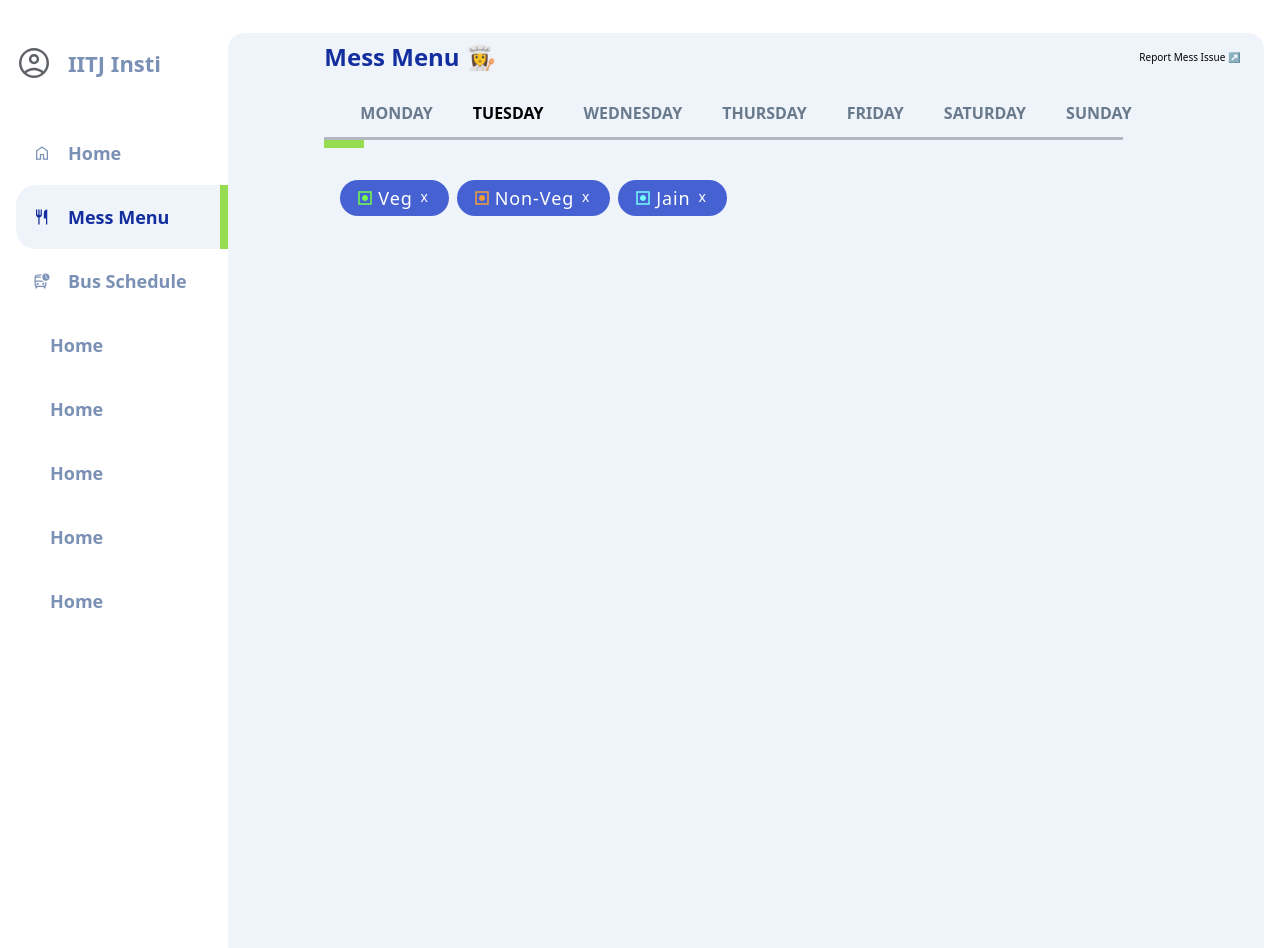
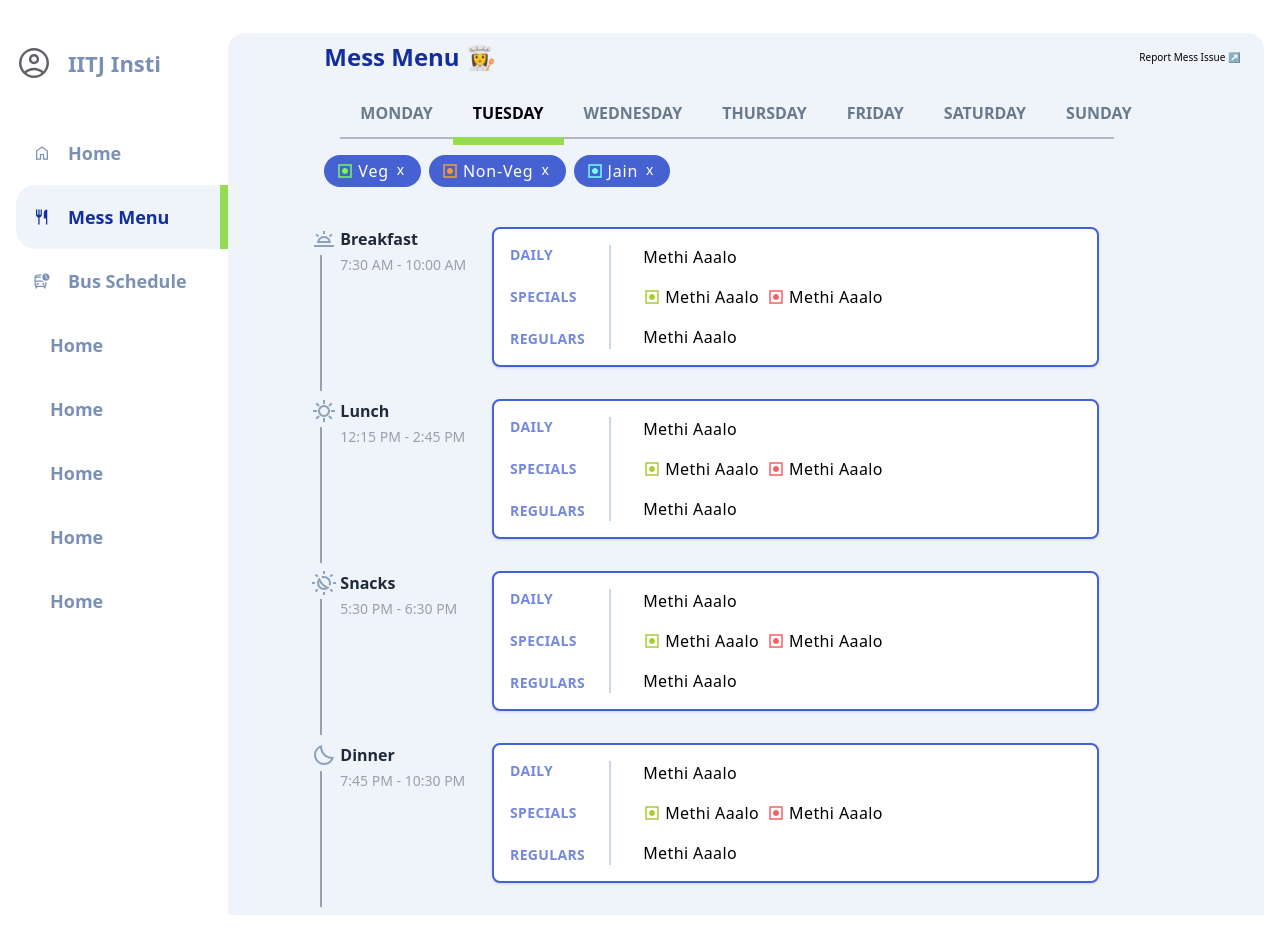
Before and after one commit to HerilMistry/IITJInstiWebApp, a React (Vite) app: page /messmenu in a window 1280 px wide. After the commit the page ends 915 px from the top, so only its background shows below. Built offline with nearby package versions, Linux system fonts and the light colour scheme.

Commit message:
modified:   package-lock.json 	modified:   package.json 	deleted:    src/components/MealTimeline.css 	deleted:    src/components/MealTimeline.js 	new file:   src/components/messmenu/MealTimeline.jsx 	modified:   src/pages/MessMenu.jsx

```diff
--- a/package.json
+++ b/package.json
@@ -13,6 +13,7 @@
     "@tailwindcss/vite": "^4.0.6",
     "react": "^19.0.0",
     "react-dom": "^19.0.0",
+    "react-icons": "^5.4.0",
     "react-router-dom": "^7.1.5",
     "tailwindcss": "^4.0.6"
   },
--- a/src/components/MealTimeline.js
+++ /dev/null
@@ -1,27 +0,0 @@
-import React from "react";
-import "./MealTimeline.css";
-
-const MealTimeline = () => {
-  return (
-    <div className="meal-timeline">
-      <div className="meal-time">
-        <span className="meal-name">☀️ Breakfast</span>
-        <span className="time">7:30 AM - 10:00 AM</span>
-      </div>
-      <div className="meal-time">
-        <span className="meal-name">🌞 Lunch</span>
-        <span className="time">12:15 PM - 2:45 PM</span>
-      </div>
-      <div className="meal-time">
-        <span className="meal-name">🌅 Snacks</span>
-        <span className="time">5:30 PM - 6:30 PM</span>
-      </div>
-      <div className="meal-time">
-        <span className="meal-name">🌙 Dinner</span>
-        <span className="time">7:45 PM - 10:30 PM</span>
-      </div>
-    </div>
-  );
-};
-
-export default MealTimeline;
--- /dev/null
+++ b/src/components/messmenu/MealTimeline.jsx
@@ -0,0 +1,95 @@
+import { useEffect, useState } from "react";
+
+const meals = [
+  { name: "Breakfast", time: "7:30 AM - 10:00 AM"},
+  { name: "Lunch", time: "12:15 PM - 2:45 PM"},
+  { name: "Snacks", time: "5:30 PM - 6:30 PM"},
+  { name: "Dinner", time: "7:45 PM - 10:30 PM"}
+];
+
+const timings = [[730, 1000], [1215, 1445], [1730, 1830], [1945, 2230]]
+
+
+export default function MealTimeline() {
+
+  const date = new Date;
+  const hours = date.getHours()
+  const mins = date.getMinutes()
+  const [time, setTime] = useState(hours * 100 + mins)
+
+
+  useEffect(() => {
+    const interval = setInterval(() => {
+      const date = new Date();
+      const newTime = date.getHours() * 100 + date.getMinutes();
+
+      setTime((prevTime) => {
+        if (prevTime !== newTime) {
+          return newTime;
+        }
+        return prevTime;
+      });
+    }, 1000); // Check every second
+
+    return () => clearInterval(interval); // Cleanup on unmount
+  }, []);
+
+
+  return (
+    <div className="w-full flex flex-col items-start pl-4 space-y-8 p-6">
+      {meals.map((meal, index) => (
+        <TimeSegement index={index} meal={meal} isActive={time>=timings[index][0] && time<=timings[index][1]}/>
+      ))}
+    </div>
+  );
+}
+
+function TimeSegement({index,meal,isActive}) {
+
+  const icons = [
+    <svg xmlns="http://www.w3.org/2000/svg" height="24px" viewBox="0 -960 960 960" width="24px" fill={(isActive)? '#0E2277':'#8BA2BA'}><path d="m734-556-56-58 86-84 56 56-86 86ZM80-160v-80h800v80H80Zm360-520v-120h80v120h-80ZM226-558l-84-86 56-56 86 86-58 56Zm71 158h366q-23-54-72-87t-111-33q-62 0-111 33t-72 87Zm-97 80q0-117 81.5-198.5T480-600q117 0 198.5 81.5T760-320H200Zm280-80Z" /></svg>,
+    <svg xmlns="http://www.w3.org/2000/svg" height="24px" viewBox="0 -960 960 960" width="24px" fill={(isActive)? '#0E2277':'#8BA2BA'}><path d="M440-760v-160h80v160h-80Zm266 110-55-55 112-115 56 57-113 113Zm54 210v-80h160v80H760ZM440-40v-160h80v160h-80ZM254-652 140-763l57-56 113 113-56 54Zm508 512L651-255l54-54 114 110-57 59ZM40-440v-80h160v80H40Zm157 300-56-57 112-112 29 27 29 28-114 114Zm283-100q-100 0-170-70t-70-170q0-100 70-170t170-70q100 0 170 70t70 170q0 100-70 170t-170 70Zm0-80q66 0 113-47t47-113q0-66-47-113t-113-47q-66 0-113 47t-47 113q0 66 47 113t113 47Zm0-160Z" /></svg>,
+    <svg xmlns="http://www.w3.org/2000/svg" height="24px" viewBox="0 -960 960 960" width="24px" fill={(isActive)? '#0E2277':'#8BA2BA'}><path d="M396-396q-32-32-58.5-67T289-537q-5 14-6.5 28.5T281-480q0 83 58 141t141 58q14 0 28.5-2t28.5-6q-39-22-74-48.5T396-396Zm57-56q51 51 114 87.5T702-308q-40 51-98 79.5T481-200q-117 0-198.5-81.5T201-480q0-65 28.5-123t79.5-98q20 72 56.5 135T453-452Zm290 72q-20-5-39.5-11T665-405q8-18 11.5-36.5T680-480q0-83-58.5-141.5T480-680q-20 0-38.5 3.5T405-665q-8-19-13.5-38T381-742q24-9 49-13.5t51-4.5q117 0 198.5 81.5T761-480q0 26-4.5 51T743-380ZM440-840v-120h80v120h-80Zm0 840v-120h80V0h-80Zm323-706-57-57 85-84 57 56-85 85ZM169-113l-57-56 85-85 57 57-85 84Zm671-327v-80h120v80H840ZM0-440v-80h120v80H0Zm791 328-85-85 57-57 84 85-56 57ZM197-706l-84-85 56-57 85 85-57 57Zm199 310Z" /></svg>,
+    <svg xmlns="http://www.w3.org/2000/svg" height="24px" viewBox="0 -960 960 960" width="24px" fill={(isActive)? '#0E2277':'#8BA2BA'}><path d="M484-80q-84 0-157.5-32t-128-86.5Q144-253 112-326.5T80-484q0-146 93-257.5T410-880q-18 99 11 193.5T521-521q71 71 165.5 100T880-410q-26 144-138 237T484-80Zm0-80q88 0 163-44t118-121q-86-8-163-43.5T464-465q-61-61-97-138t-43-163q-77 43-120.5 118.5T160-484q0 135 94.5 229.5T484-160Zm-20-305Z" /></svg>
+  ]
+
+  return (
+    <div className="flex w-full justify-between">
+      <div key={index} className="relative flex flex-col w-48 space-y-1">
+        <span className='absolute -left-7 top-0 w-3 h-3'>{icons[index]}</span>
+        <span className={(isActive? 'bg-[#0E2277]' : 'bg-gray-400')+" absolute  -left-5 top-7 h-[136px] w-0.5"}></span>
+        <div className="flex items-center">
+          <h3 className="font-semibold text-gray-800">{meal.name}</h3>
+        </div>
+        <p className={(isActive? 'text-[#1839C6]' : 'text-gray-400')+' text-sm font-medium'}>{meal.time}</p>
+      </div>
+      <MealBox />
+    </div>
+  );
+}
+
+function MealBox() {
+  return (
+    <div className="w-full flex rounded-lg bg-white gap-x-8 border-2 border-[#4661D1] shadow shadow-[#2538C61F] py-4 px-4 divide-x-2 divide-[#CDD7E4]">
+      <div className="flex flex-col gap-y-4 text-sm justify-between text-[#7488DD] font-semibold -tracking-tight pr-6">
+        <span>DAILY</span>
+        <span>SPECIALS</span>
+        <span>REGULARS</span>
+      </div>
+      <div className="flex flex-col gap-y-4 justify-between font-medium -tracking-tight">
+        <span>Methi Aaalo</span>
+        <div className="flex gap-x-2">
+          <span className="flex items-center gap-x-1">
+            <svg xmlns="http://www.w3.org/2000/svg" height="18px" viewBox="0 -960 960 960" width="18px" fill='#A9CD30'><path d="M120-120v-720h720v720H120Zm80-80h560v-560H200v560Zm280-120q-66 0-113-47t-47-113q0-66 47-113t113-47q66 0 113 47t47 113q0 66-47 113t-113 47Z" /></svg>
+            Methi Aaalo
+          </span>
+          <span className="flex items-center gap-x-1">
+            <svg xmlns="http://www.w3.org/2000/svg" height="18px" viewBox="0 -960 960 960" width="18px" fill='#F66063'><path d="M120-120v-720h720v720H120Zm80-80h560v-560H200v560Zm280-120q-66 0-113-47t-47-113q0-66 47-113t113-47q66 0 113 47t47 113q0 66-47 113t-113 47Z" /></svg>
+            Methi Aaalo
+          </span>
+        </div>
+        <span>Methi Aaalo</span>
+      </div>
+    </div>
+  )
+}
--- a/src/pages/MessMenu.jsx
+++ b/src/pages/MessMenu.jsx
@@ -1,24 +1,23 @@
-import React, { useState, useRef, useEffect } from 'react'
+import React, { useState } from 'react'
+import MealTimeline from '../components/messmenu/MealTimeline.jsx';
 
 const MessMenu = () => {
   const date = new Date;
   const day = date.getDay()
 
   const [dayIndex, setDayIndex] = useState((day == 0) ? 6 : day - 1);
-  const [selectedOptions,setSelectedOptions] = useState(['Veg' ,'Non-Veg', 'Jain'])
-
-  const scrollDivRef = useRef(null);
+  const [selectedOptions, setSelectedOptions] = useState(['Veg', 'Non-Veg', 'Jain'])
 
   const days = ['monday', 'tuesday', 'wednesday', 'thursday', 'friday', 'saturday', 'sunday']
   const options = ['Veg', 'Non-Veg', 'Jain']
-  const colors = ['#75FB4C','#F19E39','#75FBFD']
+  const colors = ['#75FB4C', '#F19E39', '#75FBFD']
 
   const toggleOption = (value) => {
-    if(selectedOptions.includes(value)){
-      setSelectedOptions(selectedOptions.filter((element,_)=>element!==value))
+    if (selectedOptions.includes(value)) {
+      setSelectedOptions(selectedOptions.filter((element, _) => element !== value))
     }
-    else{
-      setSelectedOptions([...selectedOptions,value])
+    else {
+      setSelectedOptions([...selectedOptions, value])
     }
   }
 
@@ -28,34 +27,29 @@ const MessMenu = () => {
         <div className='text-[#132E9E] font-semibold text-2xl'>
           Mess Menu 👩‍🍳
         </div>
-        <div className='w-full flex justify-between mt-6 px-4 pb-2 border-b-[3px] border-b-[#B4B7C2]'>
+        <div className='w-full flex justify-between mt-6 px-4 pb-2'>
           {days.map((element, index) => {
             return (
               <button
                 key={index}
                 onClick={() => setDayIndex(index)}
-                className={`uppercase font-semibold py-1 px-5 ${(dayIndex === index) ? 'text-black' : 'text-[#687A8C]'}`}
+                className={`uppercase font-semibold py-1 px-5 pb-3 border-b-8  ${(dayIndex === index) ? 'text-black border-[#97DB50]' : 'text-[#687A8C] border-transparent'}`}
               >
                 {element}
               </button>
             )
           })}
         </div>
-        <div className='h-screen overflow-y-auto relative' ref={scrollDivRef}>
-          <div className='sticky top-0 left-0 z-10 overflow-x-hidden'>
-            <Loading scrollRef={scrollDivRef} />
-          </div>
-          <div className="min-h-[1000px] p-4">
-            <div className='flex py-4 space-x-2'>
-              {options.map((element, index) =>
-              <BlueButton
-              onClick={()=>toggleOption(element)}
+        <div className='w-[96.8%] h-0.5 bg-[#B4B7C2] -mt-4 mx-4'></div>
+        <div className='flex py-4 space-x-2'>
+          {options.map((element, index) =>
+            <BlueButton
+              onClick={() => toggleOption(element)}
               isSelected={selectedOptions.includes(element)}
               text={element}
               key={index} iconColor={colors[index]} ></BlueButton>)}
-            </div>
-          </div>
         </div>
+        <MealTimeline />
       </div>
       <a href='https://www.google.com' target='__blank' className='text-[10px] flex items-center h-8 hover:text-[#132E9E] hover:underline'>
         Report Mess Issue ↗
@@ -66,44 +60,16 @@ const MessMenu = () => {
 
 export default MessMenu
 
-const Loading = ({ scrollRef }) => {
-  const [scrollWidth, setScrollWidth] = useState(0);
-
-  useEffect(() => {
-    const handleScroll = () => {
-      if (scrollRef.current) {
-        const { scrollTop, scrollHeight, clientHeight } = scrollRef.current;
-        const scrolled = (scrollTop / (scrollHeight - clientHeight)) * 100;
-        setScrollWidth(scrolled);
-      }
-    };
-
-    const div = scrollRef.current;
-    if (div) {
-      div.addEventListener("scroll", handleScroll);
-    }
-
-    return () => {
-      if (div) {
-        div.removeEventListener("scroll", handleScroll);
-      }
-    };
-  }, [scrollRef]);
-
-  return (
-    <div className="h-2 bg-[#97DB50]" style={{ width: `${(scrollWidth > 5) ? scrollWidth : 5}%` }}></div>
-  );
-};
 
 
-const BlueButton = ({ text, iconColor,isSelected, onClick }) => {
+const BlueButton = ({ text, iconColor, isSelected, onClick }) => {
   return (
     <button
-    onClick={onClick}
-    className={`flex items-center gap-x-1 justify-between ${(isSelected)? 'bg-[#4661D1]' : 'bg-gray-400'} text-white pl-4 pr-2 py-1 text-lg -tracking-tighter rounded-3xl cursor-pointer transition duration-100`}>
-      <span><svg xmlns="http://www.w3.org/2000/svg" height="18px" viewBox="0 -960 960 960" width="18px" fill={iconColor}><path d="M120-120v-720h720v720H120Zm80-80h560v-560H200v560Zm280-120q-66 0-113-47t-47-113q0-66 47-113t113-47q66 0 113 47t47 113q0 66-47 113t-113 47Z"/></svg></span>
+      onClick={onClick}
+      className={`flex items-center gap-x-1 justify-between ${(isSelected) ? 'bg-[#4661D1]' : 'bg-gray-400'} text-white pl-3 pr-1 py-1 -tracking-tighter rounded-3xl cursor-pointer transition duration-100`}>
+      <span><svg xmlns="http://www.w3.org/2000/svg" height="18px" viewBox="0 -960 960 960" width="18px" fill={iconColor}><path d="M120-120v-720h720v720H120Zm80-80h560v-560H200v560Zm280-120q-66 0-113-47t-47-113q0-66 47-113t113-47q66 0 113 47t47 113q0 66-47 113t-113 47Z" /></svg></span>
       <span>{text} </span>
-      <span className='pb-[2px] pr-2 text-sm w-6'>{isSelected? 'x' : '+'}</span>
+      <span className='pb-[2px] pr-2 text-sm w-6'>{isSelected ? 'x' : '+'}</span>
     </button>
   );
 };
```
Also changed, not shown: src/components/MealTimeline.css (deleted, +0 -33 lines), 1 other file (tests, documents, lock files or other folders).
